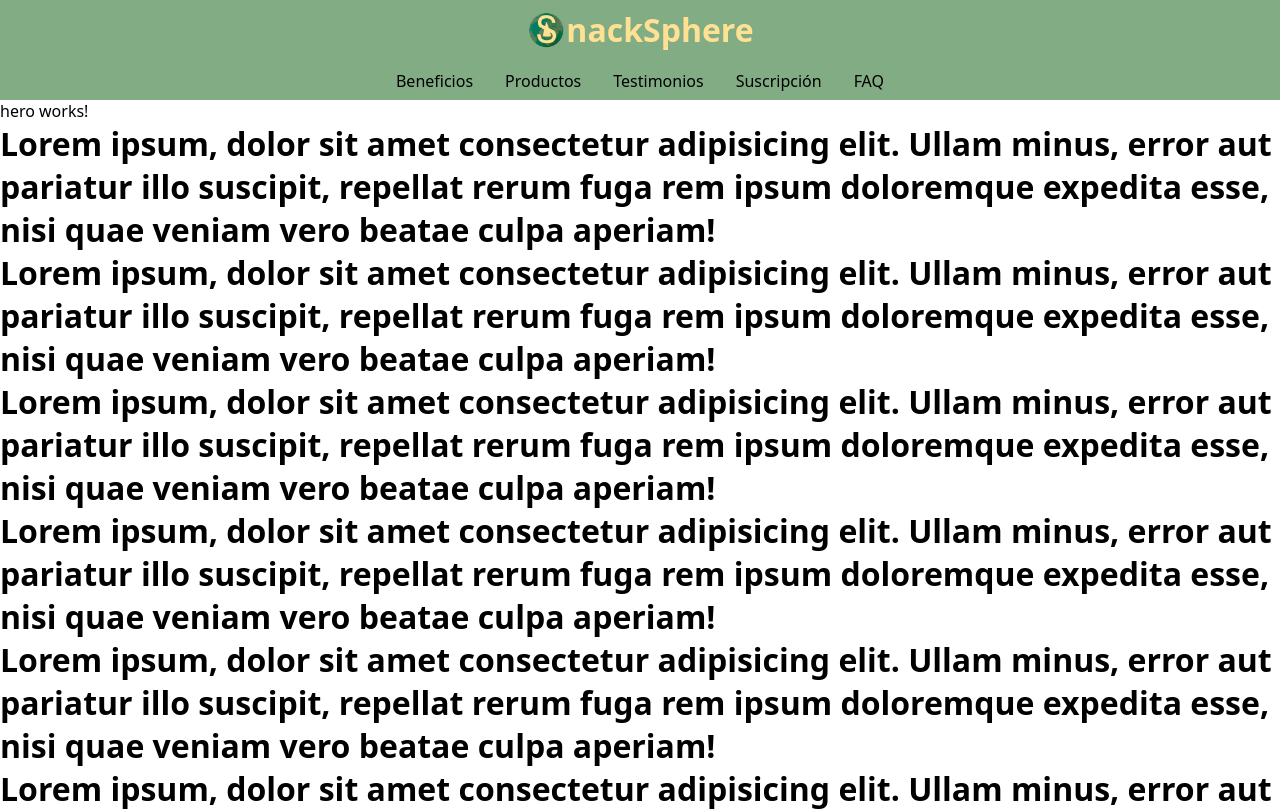
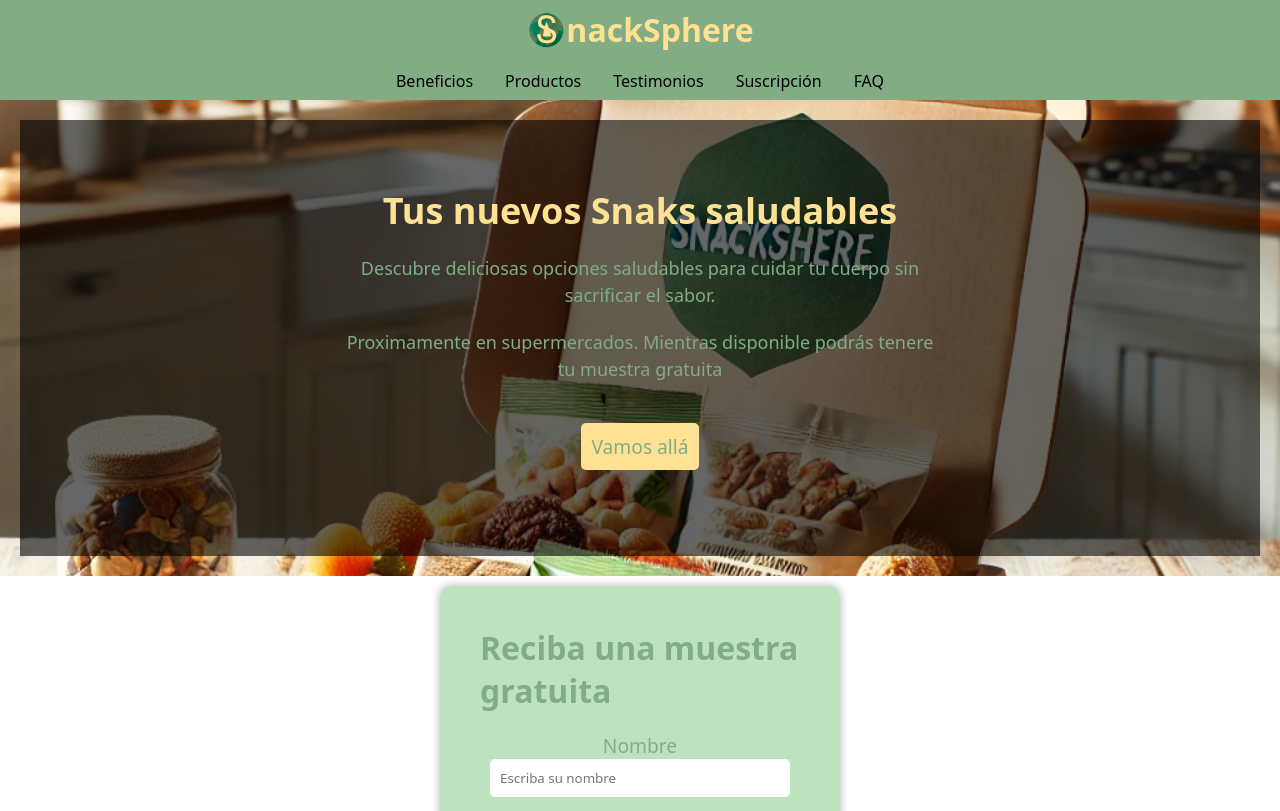
Before and after one commit to ImMiguelFv/LandingPage, an Angular app: page / in a window 1280 px wide. Shown: the top 811 px of the page. Built offline with nearby package versions, Linux system fonts and the light colour scheme.

Commit message:
1st Hero + ajustes

```diff
--- a/src/app/formulario/formulario.component.html
+++ b/src/app/formulario/formulario.component.html
@@ -1,7 +1,7 @@
-<div class="card">
-    <div class="card-body">
+<div class="card" id="Suscripción">
+    <div class="card-body" id="form-zone" >
         <div class="suscripción">
-            <h1>Suscribase</h1>
+            <h1>Reciba una muestra gratuita</h1>
         </div>
         <form class="mb-1" [formGroup]="formUser">
             <div class="mb-2">
@@ -20,7 +20,7 @@
             </div>
             </div>
 
-            <button class="btn">Enviar</button>
+            <button class="btn" id="botonform">Enviar</button>
         </form>
     </div>
 </div>
--- a/src/app/hero/hero.component.css
+++ b/src/app/hero/hero.component.css
@@ -0,0 +1,56 @@
+.hero {
+background-color: var(--primarioV2);
+background-image: url("../../../public/hero.webp");
+color: var(--primario);
+padding:20px;
+background-size: cover; /* Opcional: Ajusta el tamaño de la imagen para cubrir el elemento */
+background-position: center; /* Opcional: Centra la imagen dentro del elemento */
+background-repeat: no-repeat; /* Opcional: Evita que la imagen se repita */
+}
+
+.hero .container {
+    display: flex;
+    align-items: center; /* Alinea verticalmente en el centro */
+    justify-content: center; /* Distribuye el espacio entre elementos */;
+    padding: 50px 0;
+    background-color: rgba(0, 0, 0, 0.596);
+}
+
+.hero-text {
+    max-width: 50%;
+    display: flex;
+    flex-direction: column;
+    align-items: center;
+    text-align: center;
+    padding: 1em;
+}
+
+.hero-text h1 {
+    font-size: 36px;
+    margin-bottom: 20px;
+    color: var(--resaltado);
+}
+
+.hero-text p {
+    font-size: 18px;
+    line-height: 1.5;
+    margin-bottom: 20px;
+}
+
+
+.hero-image img {
+    width: 400px;
+    height: auto;
+    box-shadow: 0 4px 8px rgba(0, 0, 0, 0.1);
+}
+.btn{
+    background-color: var(--resaltado);
+    color: var(--primario);
+    border: none;
+    border-radius: 5px;
+    padding: 10px;
+    width: auto;
+    cursor: pointer;
+    font-size: 1.2rem;
+    margin: 20px;
+}
--- a/src/app/hero/hero.component.html
+++ b/src/app/hero/hero.component.html
@@ -1,14 +1,11 @@
-<p>hero works!</p>
-<h1>Lorem ipsum, dolor sit amet consectetur adipisicing elit. Ullam minus, error aut pariatur illo suscipit, repellat rerum fuga rem ipsum doloremque expedita esse, nisi quae veniam vero beatae culpa aperiam!</h1>
-<h1>Lorem ipsum, dolor sit amet consectetur adipisicing elit. Ullam minus, error aut pariatur illo suscipit, repellat rerum fuga rem ipsum doloremque expedita esse, nisi quae veniam vero beatae culpa aperiam!</h1>
-<h1>Lorem ipsum, dolor sit amet consectetur adipisicing elit. Ullam minus, error aut pariatur illo suscipit, repellat rerum fuga rem ipsum doloremque expedita esse, nisi quae veniam vero beatae culpa aperiam!</h1>
-<h1>Lorem ipsum, dolor sit amet consectetur adipisicing elit. Ullam minus, error aut pariatur illo suscipit, repellat rerum fuga rem ipsum doloremque expedita esse, nisi quae veniam vero beatae culpa aperiam!</h1>
-<h1>Lorem ipsum, dolor sit amet consectetur adipisicing elit. Ullam minus, error aut pariatur illo suscipit, repellat rerum fuga rem ipsum doloremque expedita esse, nisi quae veniam vero beatae culpa aperiam!</h1>
-<h1>Lorem ipsum, dolor sit amet consectetur adipisicing elit. Ullam minus, error aut pariatur illo suscipit, repellat rerum fuga rem ipsum doloremque expedita esse, nisi quae veniam vero beatae culpa aperiam!</h1>
-<h1>Lorem ipsum, dolor sit amet consectetur adipisicing elit. Ullam minus, error aut pariatur illo suscipit, repellat rerum fuga rem ipsum doloremque expedita esse, nisi quae veniam vero beatae culpa aperiam!</h1>
-<h1>Lorem ipsum, dolor sit amet consectetur adipisicing elit. Ullam minus, error aut pariatur illo suscipit, repellat rerum fuga rem ipsum doloremque expedita esse, nisi quae veniam vero beatae culpa aperiam!</h1>
-<h1>Lorem ipsum, dolor sit amet consectetur adipisicing elit. Ullam minus, error aut pariatur illo suscipit, repellat rerum fuga rem ipsum doloremque expedita esse, nisi quae veniam vero beatae culpa aperiam!</h1>
-<h1>Lorem ipsum, dolor sit amet consectetur adipisicing elit. Ullam minus, error aut pariatur illo suscipit, repellat rerum fuga rem ipsum doloremque expedita esse, nisi quae veniam vero beatae culpa aperiam!</h1>
-<h1>Lorem ipsum, dolor sit amet consectetur adipisicing elit. Ullam minus, error aut pariatur illo suscipit, repellat rerum fuga rem ipsum doloremque expedita esse, nisi quae veniam vero beatae culpa aperiam!</h1>
-<h1>Lorem ipsum, dolor sit amet consectetur adipisicing elit. Ullam minus, error aut pariatur illo suscipit, repellat rerum fuga rem ipsum doloremque expedita esse, nisi quae veniam vero beatae culpa aperiam!</h1>
-<h1>Lorem ipsum, dolor sit amet consectetur adipisicing elit. Ullam minus, error aut pariatur illo suscipit, repellat rerum fuga rem ipsum doloremque expedita esse, nisi quae veniam vero beatae culpa aperiam!</h1>
+<section class="hero">
+    <div class="container">
+        <div class="hero-text">
+            <h1>Tus nuevos Snaks saludables </h1>
+            <p>Descubre deliciosas opciones saludables para cuidar tu cuerpo sin sacrificar el sabor.</p>
+            <p>Proximamente en supermercados. Mientras disponible podrás tenere tu muestra gratuita</p>
+            <a href="#form-zone"><button class="btn" >Vamos allá</button></a>
+        </div>
+
+    </div>
+</section>
```
